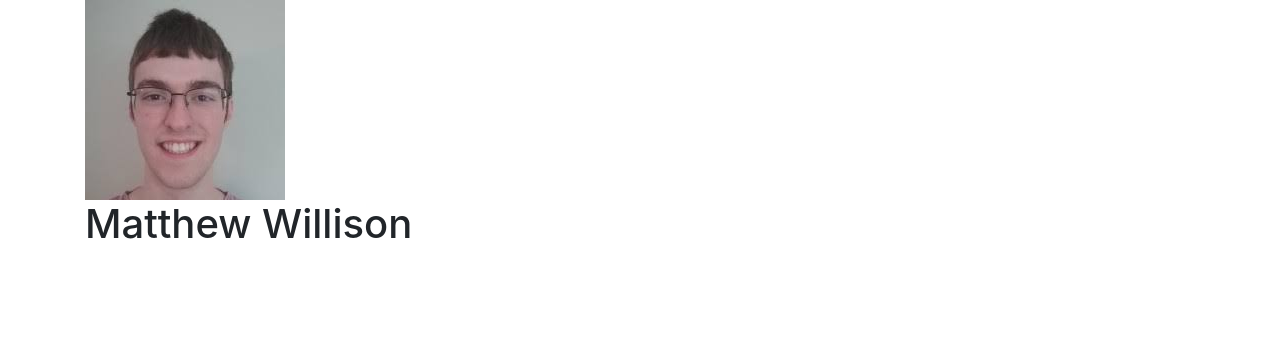
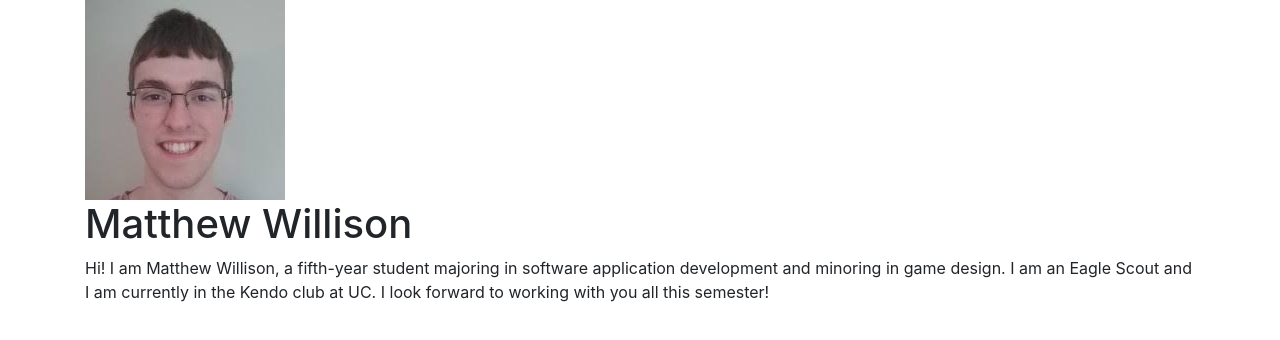
Before and after one commit to it3049c-fall22-henderson/online-portfolio-willi6m7, a website: page index.html in a window 1280 px wide. Drawn offline with nearby package versions, Linux system fonts and the light colour scheme.

Commit message:
added Personal Background Section
added personal background

```diff
--- a/index.html
+++ b/index.html
@@ -18,7 +18,11 @@
     <h1>
       Matthew Willison
     </h1>
-
+    <div class="section" id="personalBackground">
+      <p>Hi! I am Matthew Willison, a fifth-year student majoring in software application development and minoring in
+        game design. I am an Eagle Scout and I am currently in the Kendo club at UC. I look forward to working with you
+        all this semester!</p>
+    </div>
     <!-- WORK FROM INSIDE THIS CONTAINER-->
   </div>
   <!-- INCLUDE SCRIPTS FILE HERE -->
```
